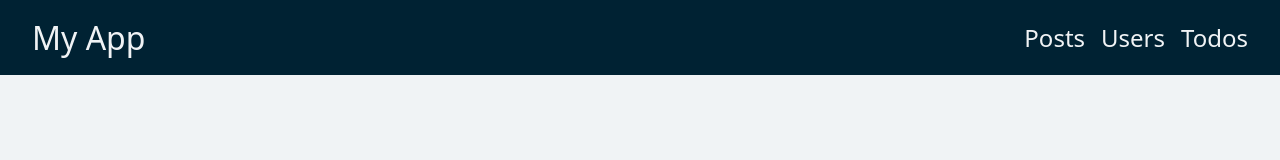
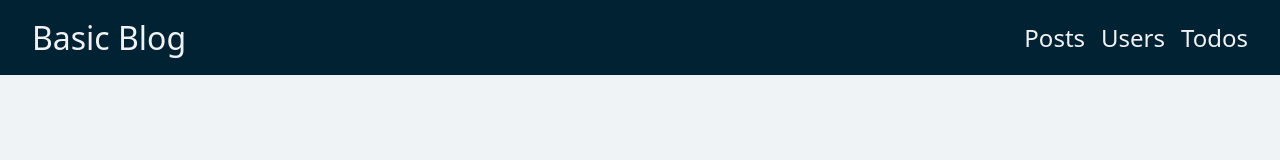
Before and after one commit to rafalgrzenia/Basic-Blog, a React (Vite) app: page / in a window 1280 px wide. Shown: the top 160 px of the page. Built offline with nearby package versions, Linux system fonts and the light colour scheme.

Commit message:
Update Navbar text to "Basic Blog"

```diff
--- a/src/components/Navbar.jsx
+++ b/src/components/Navbar.jsx
@@ -3,7 +3,7 @@ import { NavLink } from "react-router-dom";
 export default function Navbar() {
   return (
     <nav className="top-nav">
-      <div className="nav-text-large">My App</div>
+      <div className="nav-text-large">Basic Blog</div>
       <ul className="nav-list">
         <li>
           <NavLink to={"/posts"}>Posts</NavLink>
```
